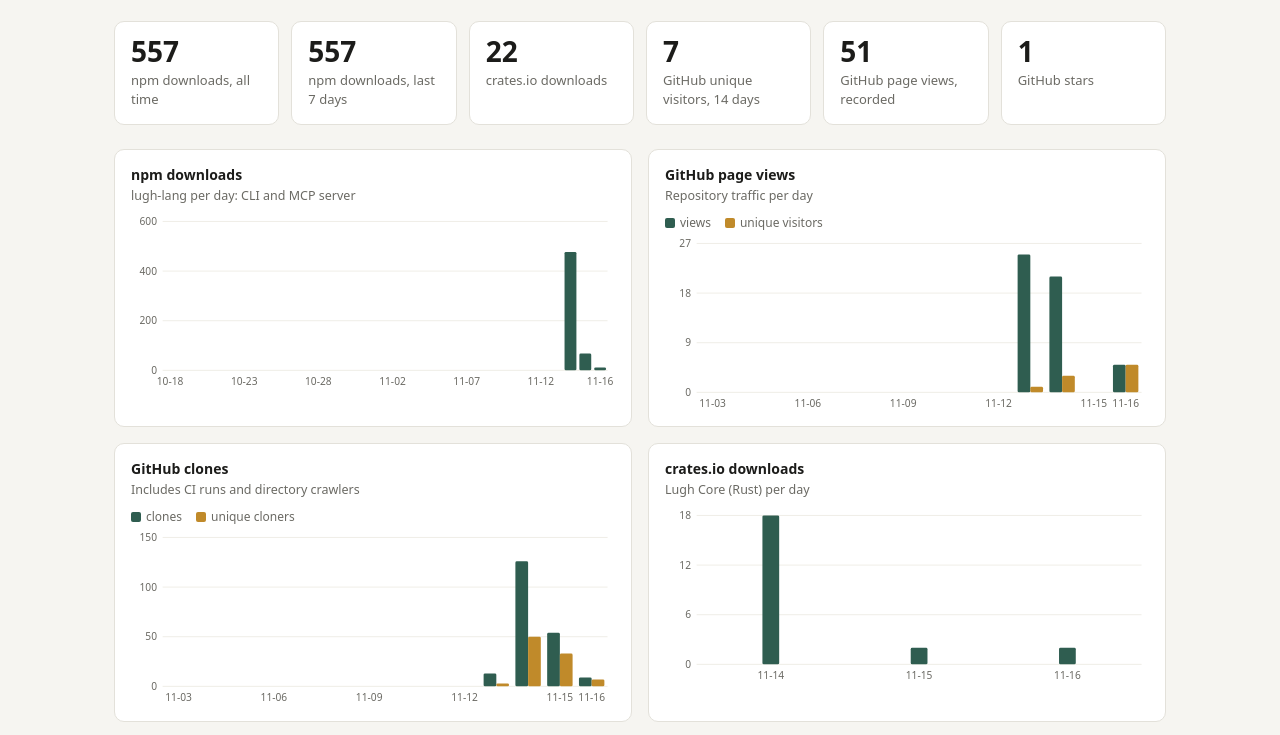
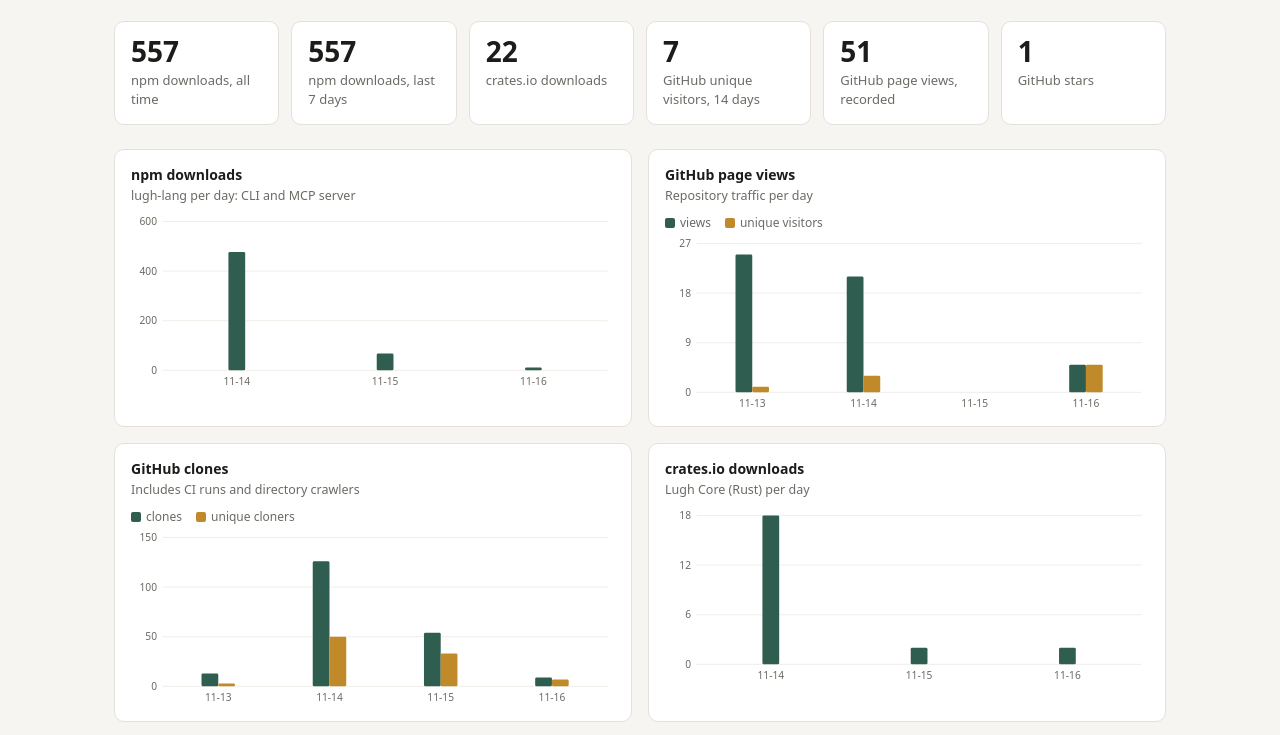
Before and after one commit to Ashutosh3142857/lugh-lang, a plain HTML site: page playground/stats.html in a window 1280 px wide. Shown: the part 63-798 px from the top of the page. Drawn offline with Linux system fonts and the light colour scheme.

Commit message:
Stats page: start charts at the first activity

```diff
--- a/playground/stats.html
+++ b/playground/stats.html
@@ -49,7 +49,8 @@ function tile(v,l){ return `<div class="tile"><div class="v">${fmt(v)}</div><div
 
 // Bar chart for one or two daily series. Missing days show as zero.
 function chart(title, note, series){
-  const all = [...new Set(series.flatMap(s=>days(s.data)))].sort();
+  let all = [...new Set(series.flatMap(s=>days(s.data)))].sort();
+  while(all.length && series.every(s=>!(s.data[all[0]]))) all.shift();  // skip empty days before the first activity
   if(!all.length) return `<div class="card"><h2>${title}</h2><p>${note}</p><div class="empty">No data yet</div></div>`;
   const start = new Date(all[0]), end = new Date(all[all.length-1]);
   const dates = []; for(let d=new Date(start); d<=end; d.setUTCDate(d.getUTCDate()+1)) dates.push(d.toISOString().slice(0,10));
```
